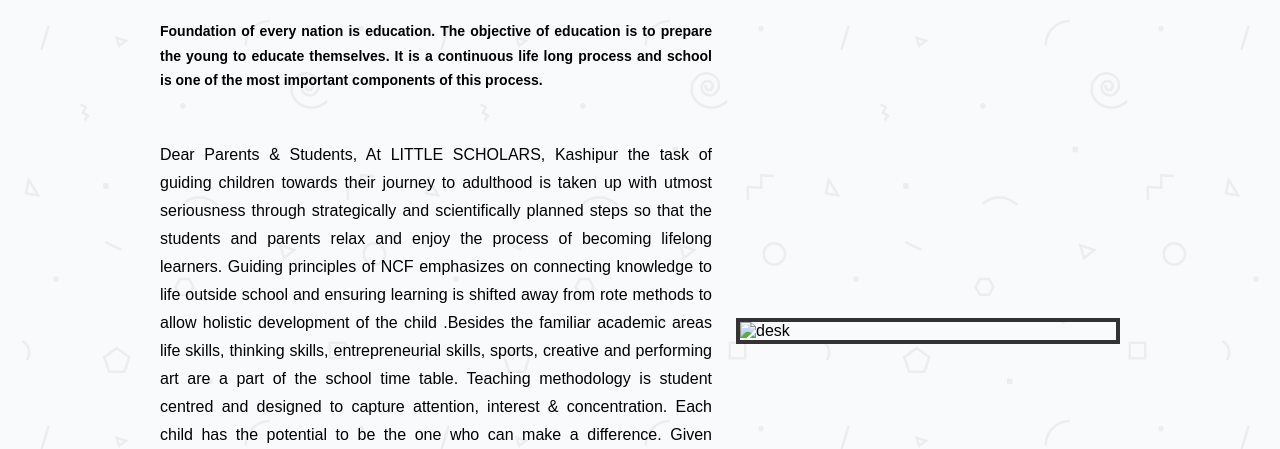
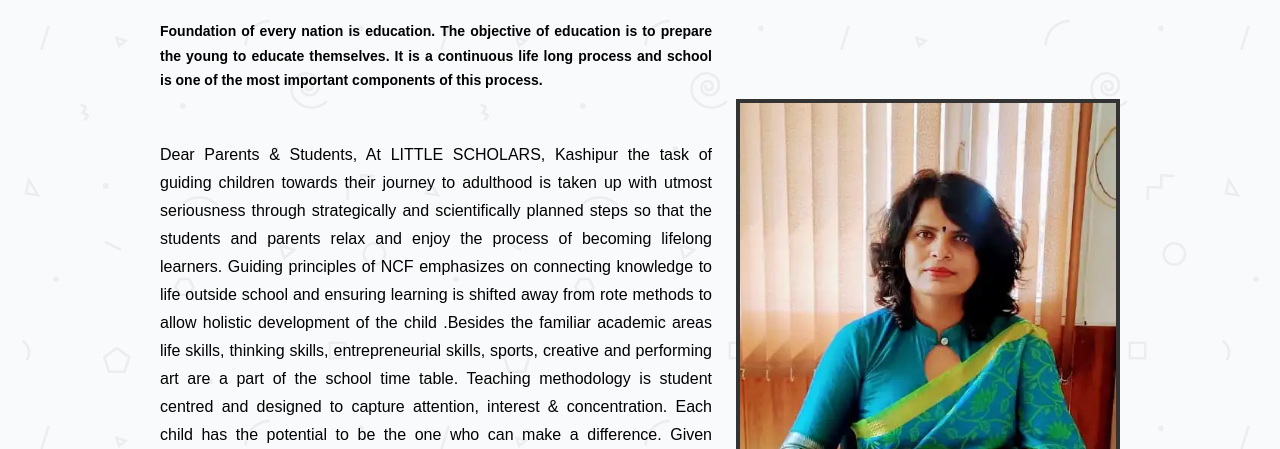
Before and after one commit to aryan22csu031/new-repository, a plain HTML site: page About us/principalsDesk.html in a window 1280 px wide. Shown: the part 351-800 px from the top of the page. Drawn offline with Linux system fonts and the light colour scheme.

Commit message:
Update principalsDesk.html

```diff
--- a/About us/principalsDesk.html
+++ b/About us/principalsDesk.html
@@ -204,7 +204,7 @@
                     </p>
                 </div>
                 <div class="image-container">
-                    <img src="..." alt="desk" class="image">
+                    <img src="/images/principal.webp" alt="desk" class="image">
                 </div>
         </div>
 
```
